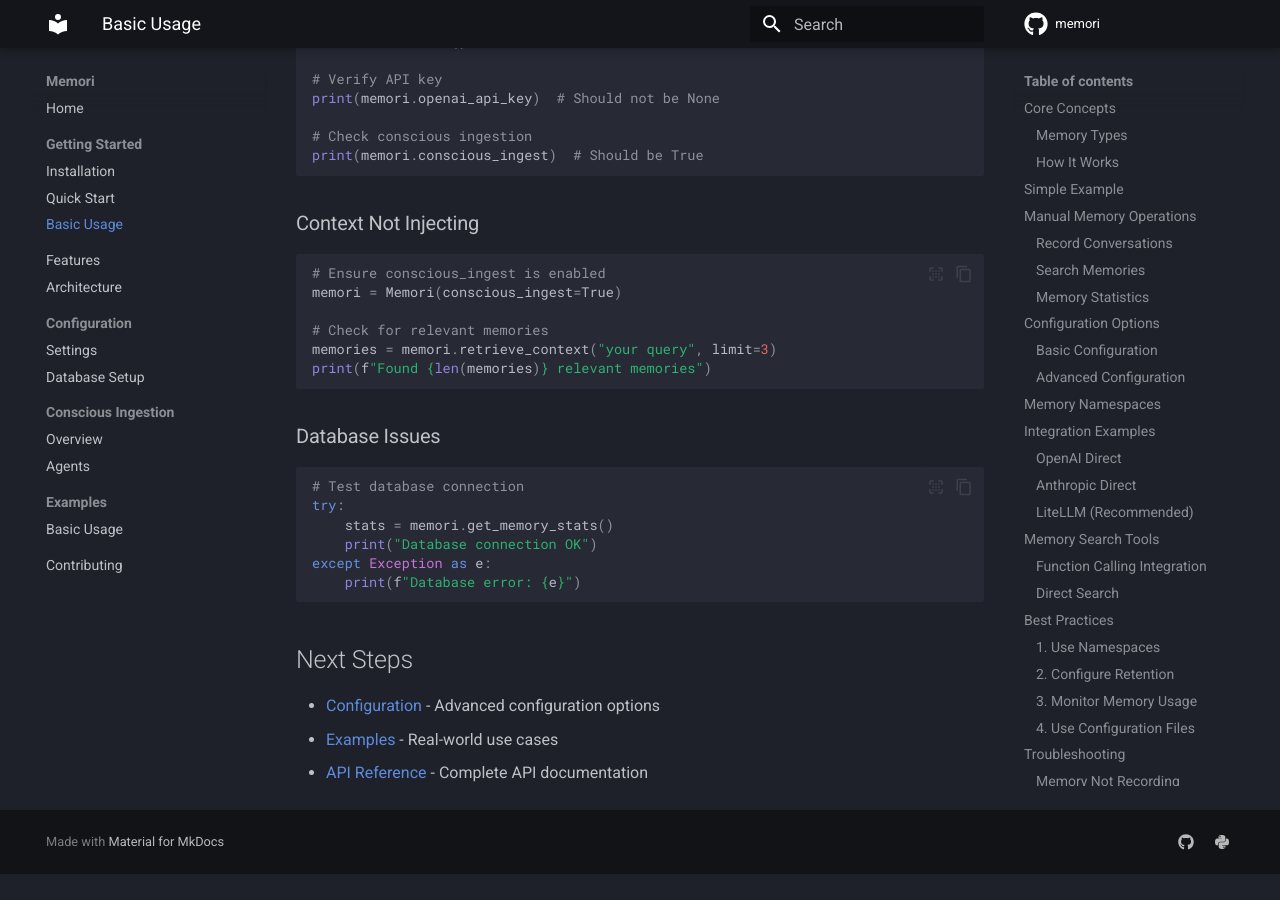
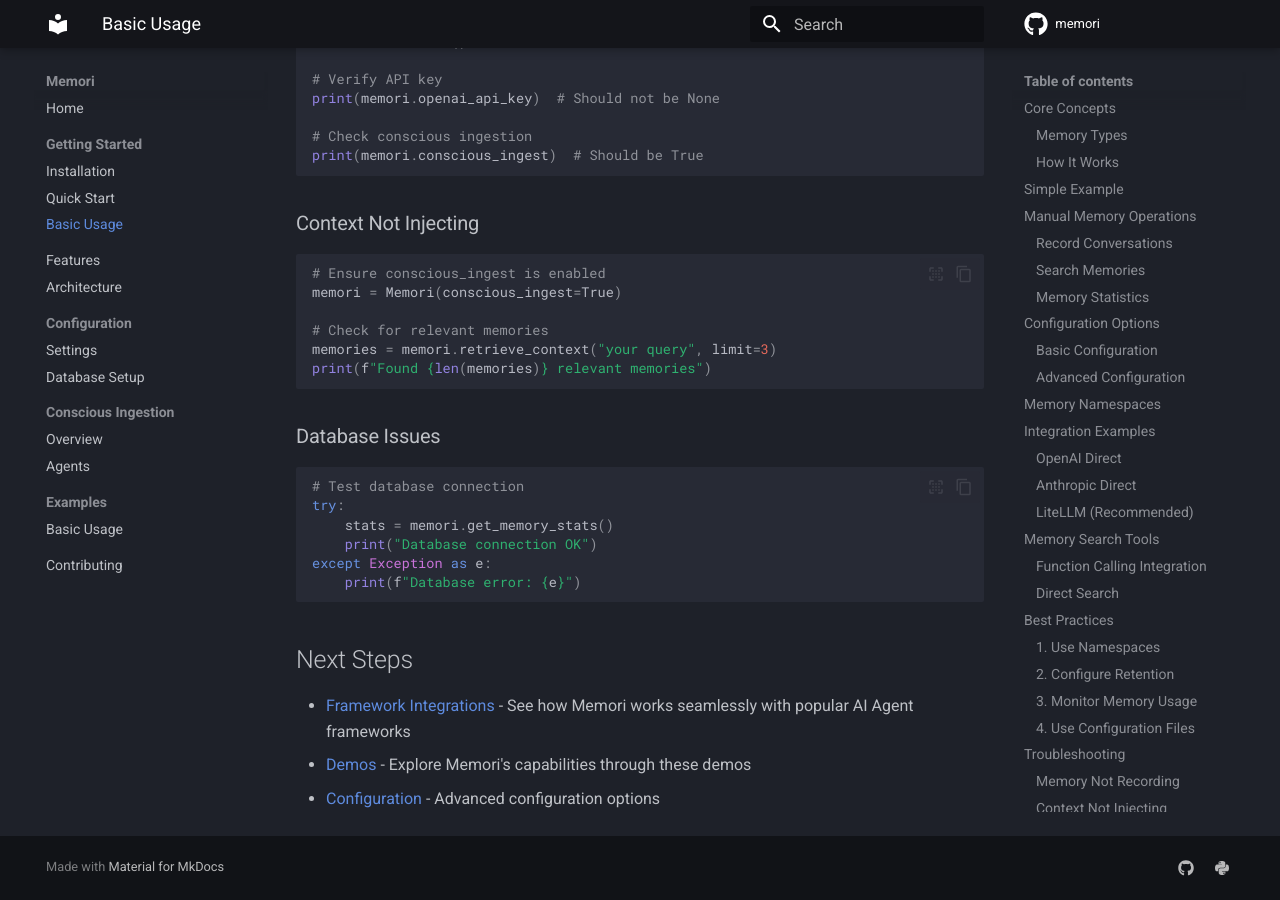
Before and after one commit to codemaker1023/Memori, an MkDocs documentation site: the page built from docs/getting-started/basic-usage.md, in a window 1280 px wide and 900 px high, scrolled down 5548 px. Built offline with MkDocs 1.6.1 and Material for MkDocs 9.7.7, drawn with Linux system fonts in a browser that asks for light colours; comment, search, counter and statistics services are not loaded; before the commit the page ends 6422 px from its top, so only the background shows below that.

Commit message:
fix broken links

```diff
--- a/docs/getting-started/basic-usage.md
+++ b/docs/getting-started/basic-usage.md
@@ -276,6 +276,6 @@
 
 ## Next Steps
 
+- [Framework Integrations](https://github.com/GibsonAI/memori/tree/main/examples/integrations) - See how Memori works seamlessly with popular AI Agent frameworks
+- [Demos](.https://github.com/GibsonAI/memori/tree/main/demos) - Explore Memori's capabilities through these demos
 - [Configuration](../configuration/settings.md) - Advanced configuration options
-- [Examples](../examples/basic.md) - Real-world use cases
-- [API Reference](../api/core.md) - Complete API documentation
```
